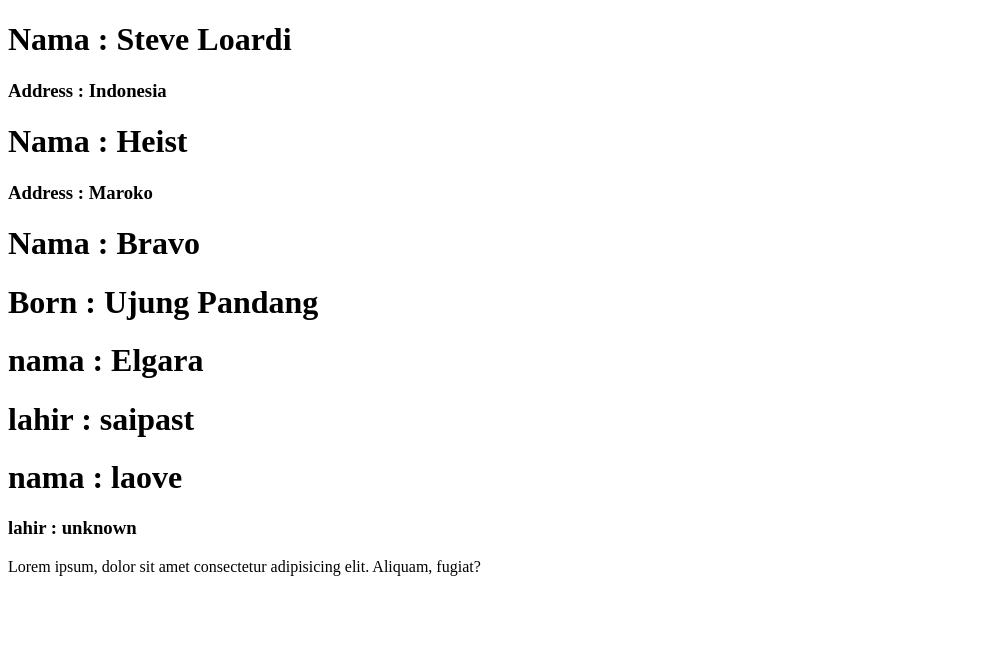
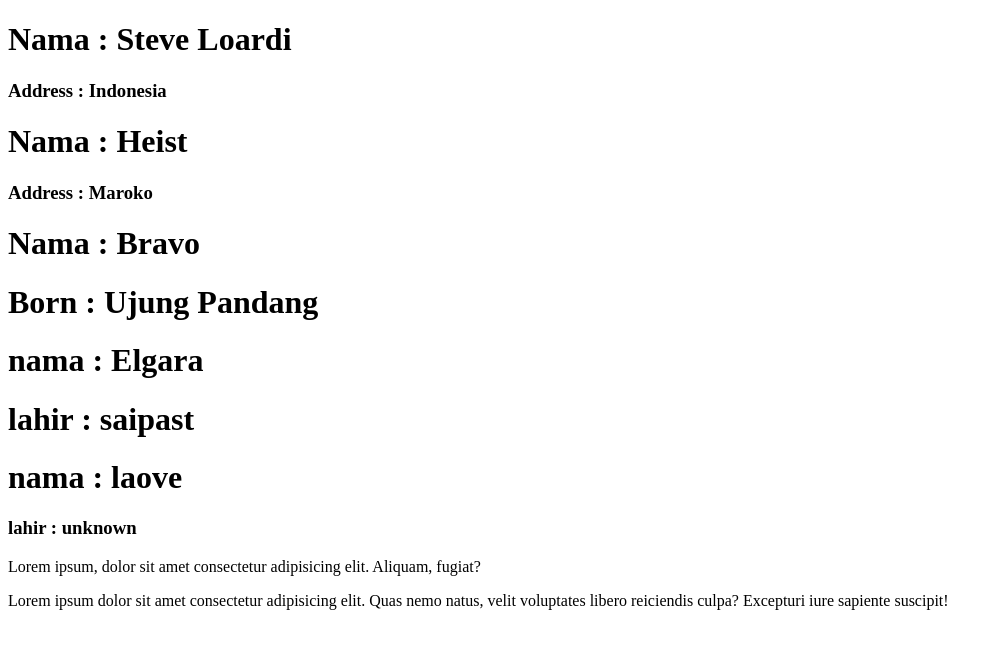
Before and after one commit to Elgara5364/conflict_case, a plain HTML site: page index.html in a window 1280 px wide. Shown: the whole page, without its empty margins (0-1002 px from the left). Drawn offline with Linux system fonts and the light colour scheme.

Commit message:
add new p on html

```diff
--- a/index.html
+++ b/index.html
@@ -18,6 +18,7 @@
     <h3>lahir : unknown</h3>
 
     <p>Lorem ipsum, dolor sit amet consectetur adipisicing elit. Aliquam, fugiat?</p>
+    <p>Lorem ipsum dolor sit amet consectetur adipisicing elit. Quas nemo natus, velit voluptates libero reiciendis culpa? Excepturi iure sapiente suscipit!</p>
 
 </body>
 </html>
```
